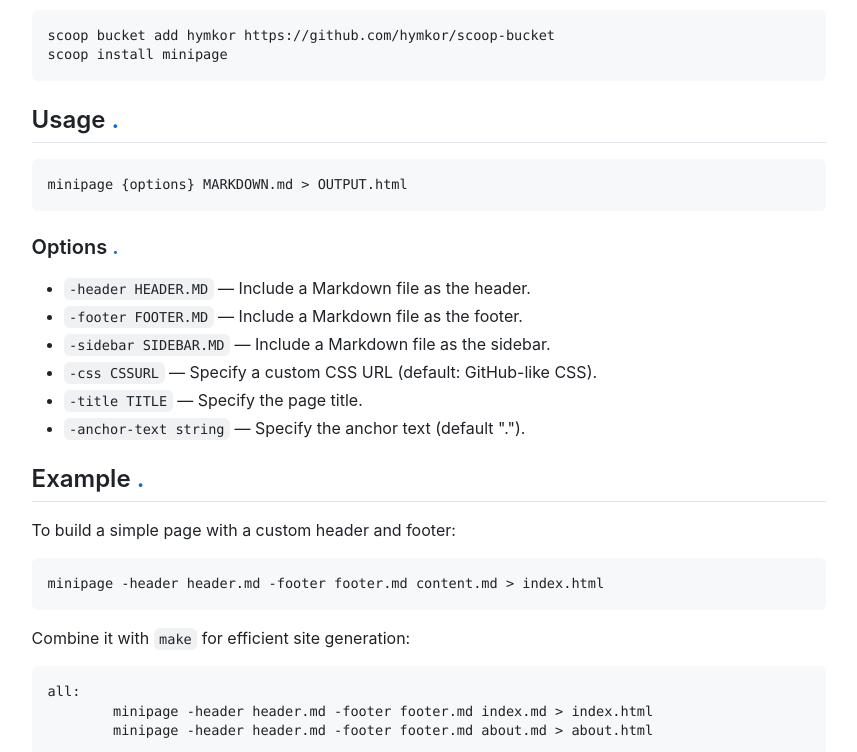
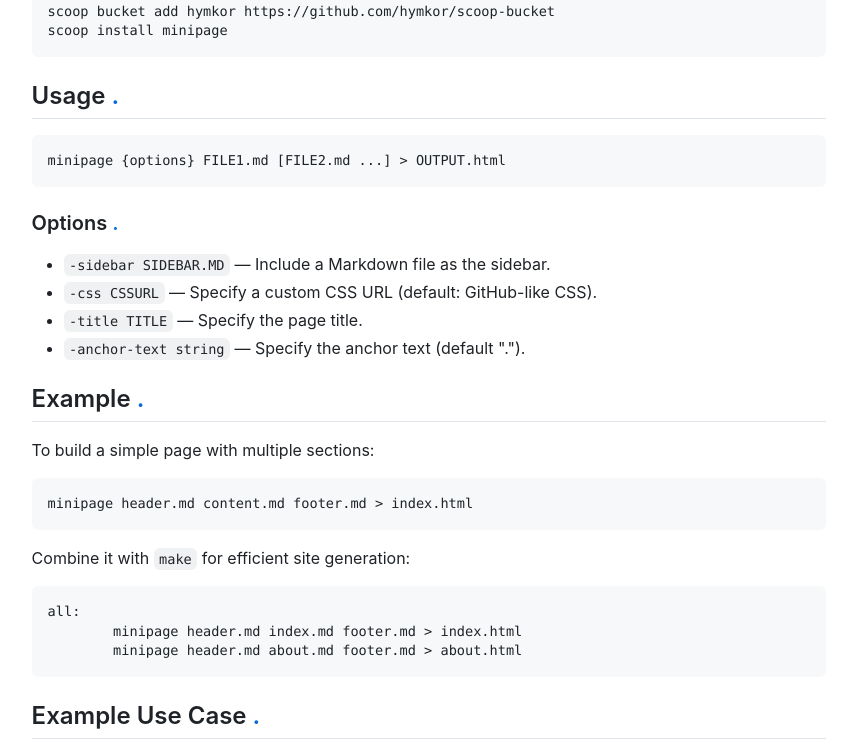
Before and after one commit to hymkor/minipage, a plain HTML site: page docs/index.html in a window 1280 px wide. Shown: the part 908-1660 px from the top of the page, without its empty margins (211-1068 px from the left). Drawn offline with Linux system fonts and the light colour scheme.

Commit message:
README.md, docs/index.html, release_note.md: reflect changed options

```diff
--- a/docs/index.html
+++ b/docs/index.html
@@ -1130,14 +1130,13 @@
 // -->
 </style></head><body>
 <div class="main markdown-body">
-<div class="body">
 <h1 id="minipage---minimal-static-page-generator">minipage - Minimal Static Page Generator <a href="#minipage---minimal-static-page-generator">.</a></h1>
 <p><strong>minipage</strong> is a simple static page generator designed to be easy to use without unnecessary complexity. If you'd like to render Markdown files into clean HTML with minimal effort, <strong>minipage</strong> is for you.</p>
 <p>If you'd like to use <strong>GitHub Pages</strong> but find existing static site generators too complex or heavy, <strong>minipage</strong> is a lightweight alternative that gets the job done.</p>
 <p>With <strong>minipage</strong>, you can render Markdown into clean, GitHub-like HTML without sidebars, banners, or other distractions. It generates one page at a time, giving you full control over your site's structure using tools like <code>make</code>.</p>
 <h2 id="features">Features <a href="#features">.</a></h2>
 <ul>
-<li><strong>Fast and Simple:</strong> Converts a Markdown file into a single HTML page in one command.</li>
+<li><strong>Fast and Simple:</strong> Converts one or more Markdown files into a single HTML page in one command.</li>
 <li><strong>Customizable Layout:</strong> Optionally include a header, footer, and sidebar for layout consistency.</li>
 <li><strong>Lightweight by Design:</strong> No configuration files — just straightforward options.</li>
 <li><strong>Flexible Workflow:</strong> Designed to be called from <code>make</code> or similar build tools to construct full websites.</li>
@@ -1154,25 +1153,23 @@
 scoop install minipage
 </code></pre>
 <h2 id="usage">Usage <a href="#usage">.</a></h2>
-<pre><code>minipage {options} MARKDOWN.md &gt; OUTPUT.html
+<pre><code>minipage {options} FILE1.md [FILE2.md ...] &gt; OUTPUT.html
 </code></pre>
 <h3 id="options">Options <a href="#options">.</a></h3>
 <ul>
-<li><code>-header HEADER.MD</code> — Include a Markdown file as the header.</li>
-<li><code>-footer FOOTER.MD</code> — Include a Markdown file as the footer.</li>
 <li><code>-sidebar SIDEBAR.MD</code> — Include a Markdown file as the sidebar.</li>
 <li><code>-css CSSURL</code> — Specify a custom CSS URL (default: GitHub-like CSS).</li>
 <li><code>-title TITLE</code> — Specify the page title.</li>
 <li><code>-anchor-text string</code> — Specify the anchor text (default &quot;.&quot;).</li>
 </ul>
 <h2 id="example">Example <a href="#example">.</a></h2>
-<p>To build a simple page with a custom header and footer:</p>
-<pre><code>minipage -header header.md -footer footer.md content.md &gt; index.html
+<p>To build a simple page with multiple sections:</p>
+<pre><code>minipage header.md content.md footer.md &gt; index.html
 </code></pre>
 <p>Combine it with <code>make</code> for efficient site generation:</p>
 <pre><code class="language-makefile">all:
-	minipage -header header.md -footer footer.md index.md &gt; index.html
-	minipage -header header.md -footer footer.md about.md &gt; about.html
+	minipage header.md index.md footer.md &gt; index.html
+	minipage header.md about.md footer.md &gt; about.html
 </code></pre>
 <h2 id="example-use-case">Example Use Case <a href="#example-use-case">.</a></h2>
 <p>The website for <a href="https://nyaos.org/nyagos">nyagos</a>, a command-line shell for Windows, is built using <strong>minipage</strong>.</p>
@@ -1187,6 +1184,5 @@ scoop install minipage
 ✅ Straightforward usage without complex configurations<br>
 ✅ Simple workflows that integrate with existing tools</p>
 <p><strong>minipage</strong> is designed for you.</p>
-</div><!-- "body" -->
 </div><!-- "main" -->
 </body></html>
```
Also changed, not shown: 2 other files.
